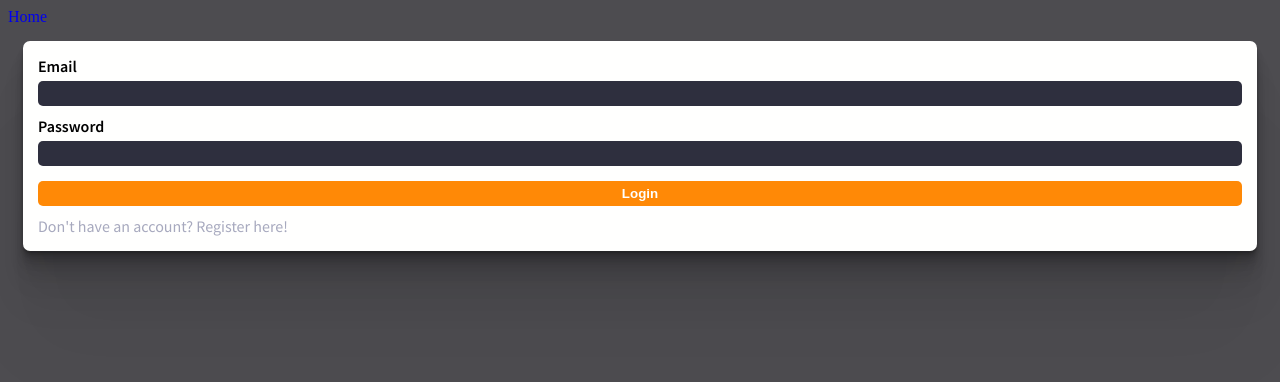
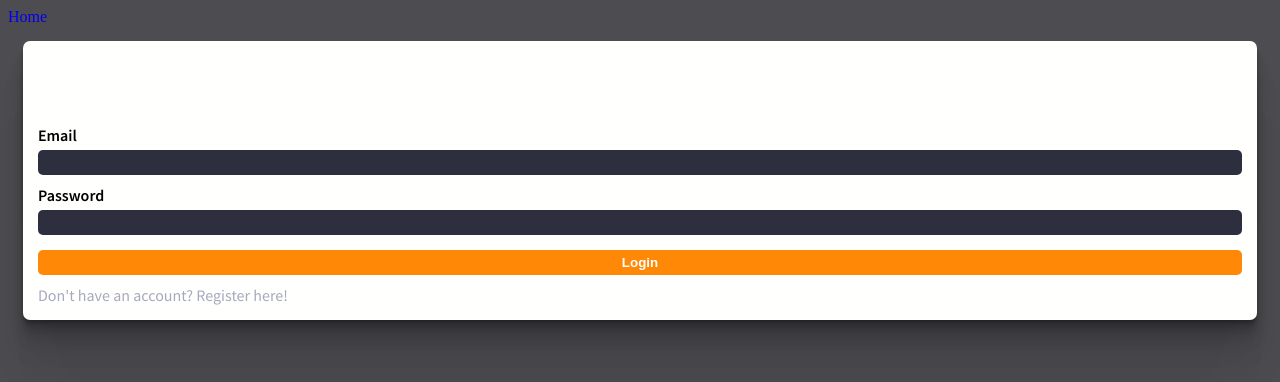
Before and after one commit to jason-nordheim/done, a React (Create React App) app: page /account in a window 1280 px wide. Shown: the top 382 px of the page. Built offline with nearby package versions, Linux system fonts and the light colour scheme; a web font is replaced by a local one.

Commit message:
added a header to login form

```diff
--- a/src/components/forms/LoginForm.js
+++ b/src/components/forms/LoginForm.js
@@ -47,6 +47,9 @@ export function LoginForm() {
     !state.token && (
       <form onSubmit={handleSubmit}>
         <div>
+          <h2>Login</h2>
+        </div>
+        <div>
           <label htmlFor="email">Email</label>
           <input
             required
```
